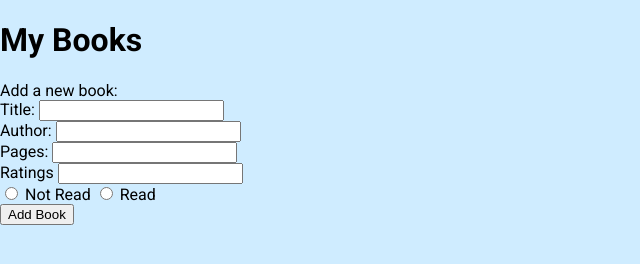
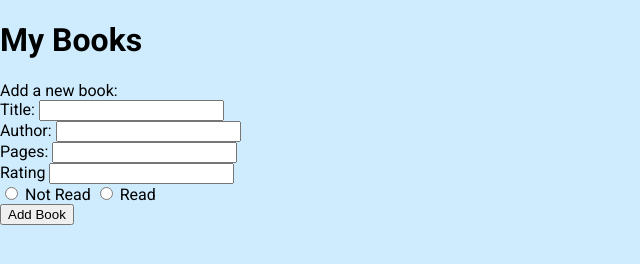
Before and after one commit to itsdavehimself/top-library, a plain HTML site: page index.html in a window 1280 px wide. Shown: the full height of the page, 0-640 px from the left. Drawn offline with Linux system fonts and the light colour scheme.

Commit message:
Fix typo

```diff
--- a/index.html
+++ b/index.html
@@ -30,7 +30,7 @@
         <input type="number" id="number-pages" name="number-pages">
       </div>
       <div class="rating-input">
-        <label for="rating-score">Ratings</label>
+        <label for="rating-score">Rating</label>
         <input type="number" id="rating-score" name="rating-score">
       </div>
       <div class="read-input">
```
